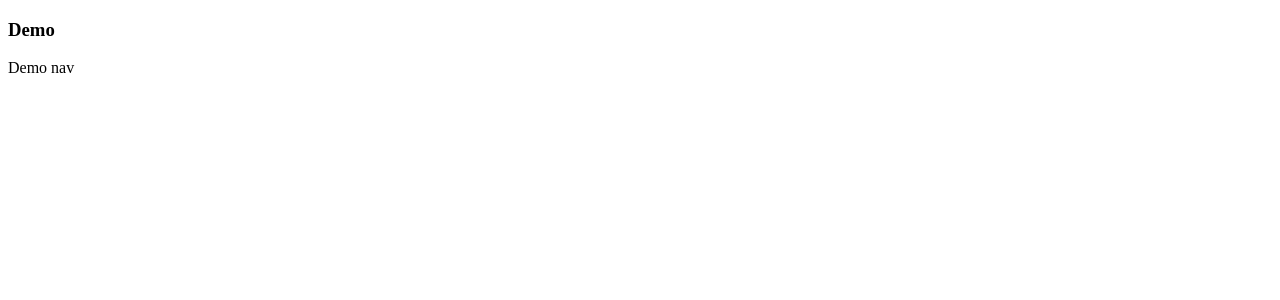
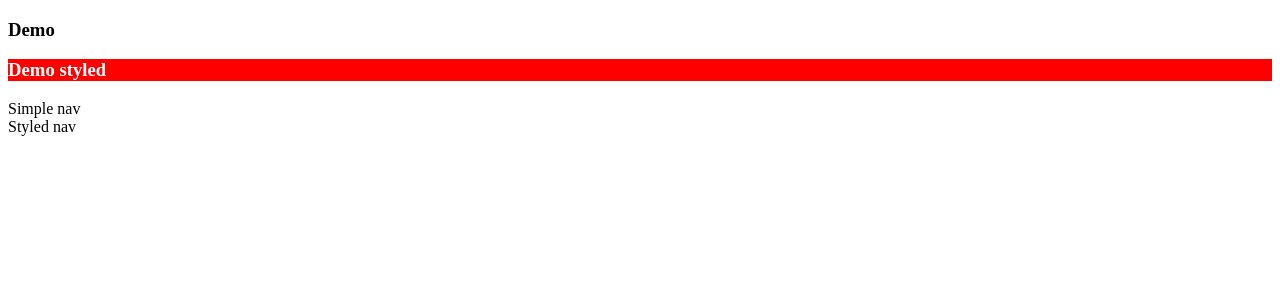
Before and after one commit to osequi/react-semantic-elements, a Next.js app: page / in a window 1280 px wide. Shown: the top 300 px of the page. Built offline with nearby package versions, Linux system fonts and the light colour scheme.

Commit message:
Adding classnames

```diff
--- a/src/components/Demo/Demo.js
+++ b/src/components/Demo/Demo.js
@@ -29,6 +29,15 @@ const defaultProps = {
  */
 const Container = styled("section")((props) => ({}));
 
+const HeadingsStyled = styled(Headings)((props) => ({
+  background: "red",
+  color: "white",
+}));
+
+const NavStyled = styled(Nav)`
+  background: red;
+`;
+
 /**
  * Displays the component
  */
@@ -38,7 +47,9 @@ const Demo = (props) => {
   return (
     <Container className="Demo">
       <Headings {...headings}>Demo</Headings>
-      <Nav {...nav}>Demo nav</Nav>
+      <HeadingsStyled>Demo styled</HeadingsStyled>
+      <Nav {...nav}>Simple nav</Nav>
+      <NavStyled {...nav}>Styled nav</NavStyled>
     </Container>
   );
 };
--- a/src/components/Headings/Headings.js
+++ b/src/components/Headings/Headings.js
@@ -6,7 +6,7 @@ import PropTypes from "prop-types";
  */
 const propTypes = {
   /**
-   * The level of the element
+   * The level of the element.
    * @type {string}
    */
   level: PropTypes.string,
@@ -16,10 +16,17 @@ const propTypes = {
    */
   display: PropTypes.bool,
   /**
-   * The children of the element
+   * The children of the element.
    * @type {any}
    */
   children: PropTypes.any,
+  /**
+   * The class name of the element.
+   * When the element has `className` set it can be styled by the parent
+   * @see https://styled-components.com/docs/basics#styling-any-component
+   * @type {string}
+   */
+  className: PropTypes.string,
 };
 
 /**
@@ -29,6 +36,7 @@ const defaultProps = {
   level: "h3",
   display: true,
   children: null,
+  className: null,
 };
 
 /**
@@ -38,7 +46,7 @@ const defaultProps = {
  */
 
 const Headings = (props) => {
-  const { level, display, children } = props;
+  const { level, display, children, className } = props;
 
   /**
    * Displays nothing if there is no `children` prop defined
@@ -54,26 +62,55 @@ const Headings = (props) => {
    */
   const style = display ? null : { display: "none" };
 
+  /**
+   * When `className` is not specified it will take the value of `level`
+   */
+  const className2 = className ? className : level;
+
   let heading = "";
 
   switch (level) {
     case "h1":
-      heading = <h1 style={style}>{children}</h1>;
+      heading = (
+        <h1 className={className2} style={style}>
+          {children}
+        </h1>
+      );
       break;
     case "h2":
-      heading = <h2 style={style}>{children}</h2>;
+      heading = (
+        <h2 className={className2} style={style}>
+          {children}
+        </h2>
+      );
       break;
     case "h3":
-      heading = <h3 style={style}>{children}</h3>;
+      heading = (
+        <h3 className={className2} style={style}>
+          {children}
+        </h3>
+      );
       break;
     case "h4":
-      heading = <h4 style={style}>{children}</h4>;
+      heading = (
+        <h4 className={className2} style={style}>
+          {children}
+        </h4>
+      );
       break;
     case "h5":
-      heading = <h5 style={style}>{children}</h5>;
+      heading = (
+        <h5 className={className2} style={style}>
+          {children}
+        </h5>
+      );
     case "h6":
     default:
-      heading = <h6 style={style}>{children}</h6>;
+      heading = (
+        <h6 className={className2} style={style}>
+          {children}
+        </h6>
+      );
   }
 
   return heading;
```
